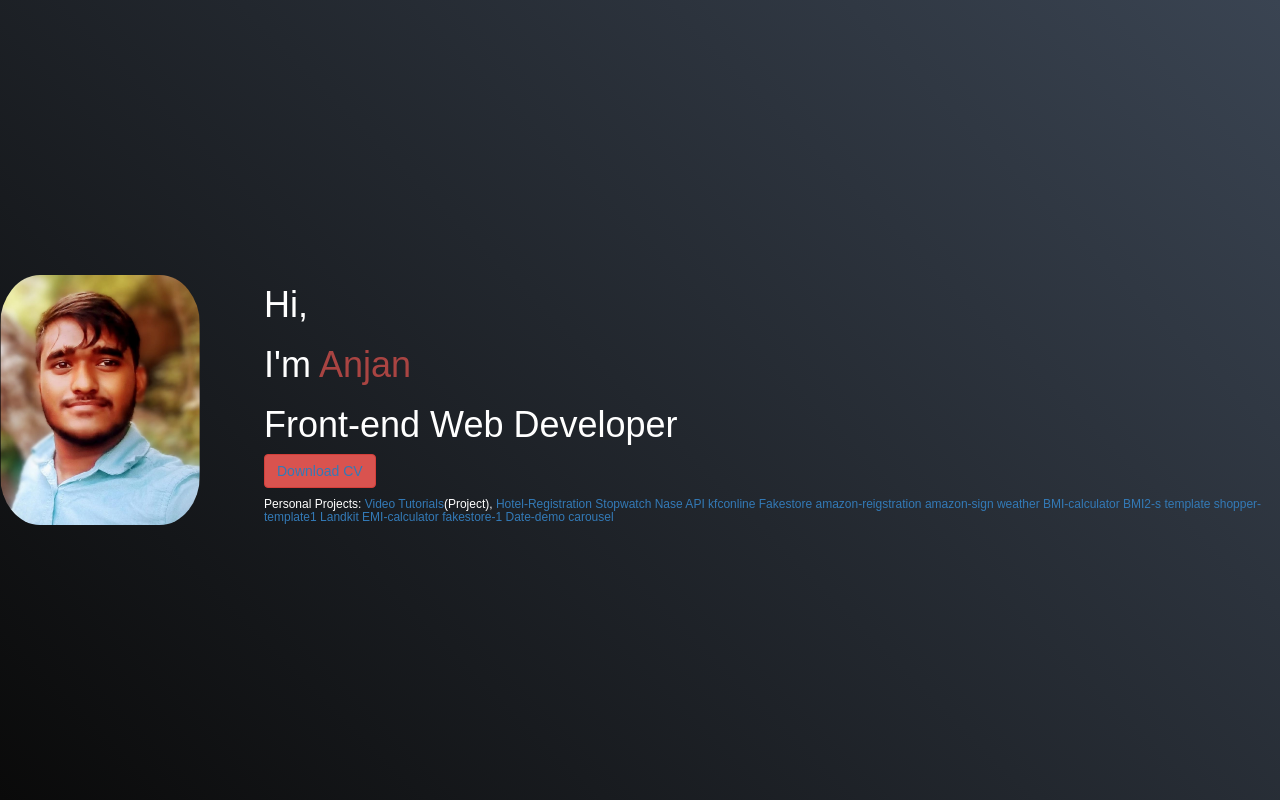
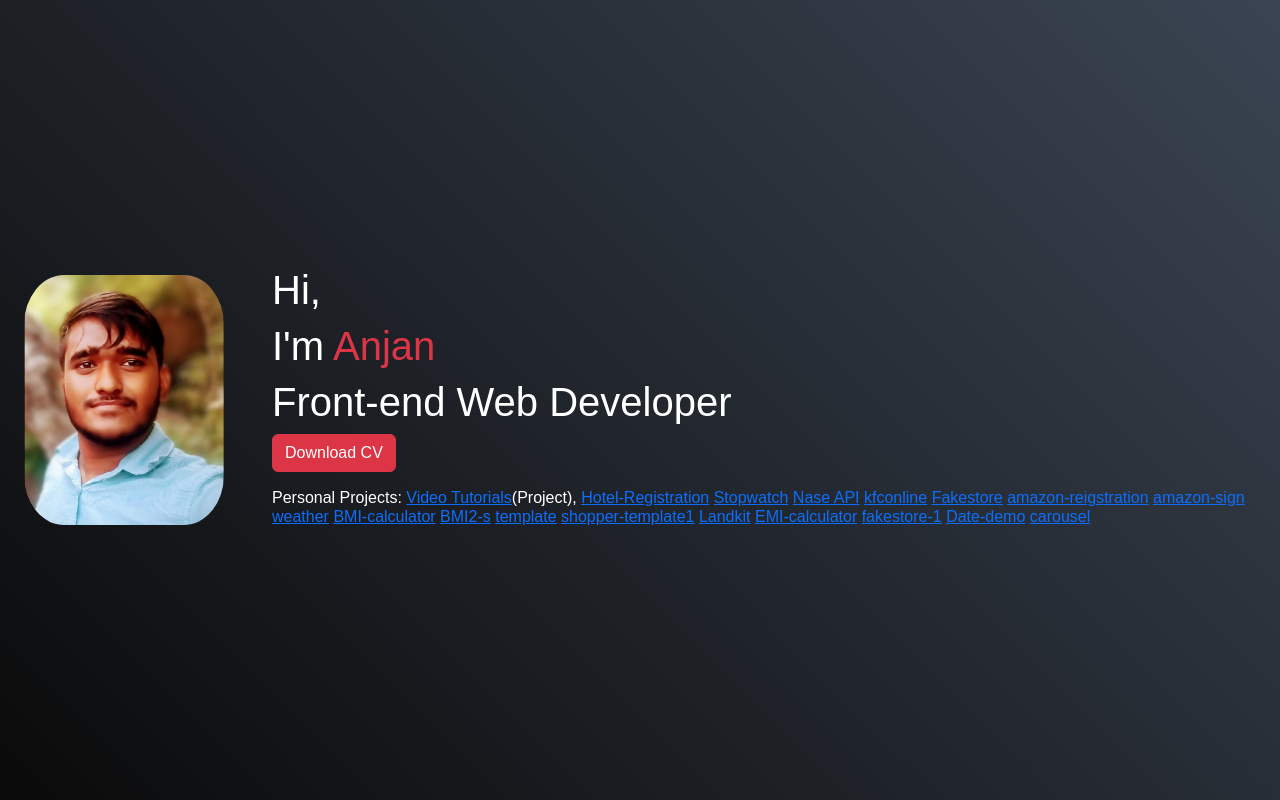
Before and after one commit to aksahoo0666/Portfolio, a website: page index.html in a window 1280 px wide. Drawn offline with nearby package versions, Linux system fonts and the light colour scheme.

Commit message:
Update index.html

```diff
--- a/index.html
+++ b/index.html
@@ -5,9 +5,7 @@
     <meta charset="UTF-8">
     <meta name="viewport" content="width=device-width, initial-scale=1.0">
     <title>Anjan_portfolio</title>
-    <link rel="stylesheet" href="https://cdn.jsdelivr.net/npm/bootstrap@3.3.7/dist/css/bootstrap.min.css"
-        integrity="sha384-BVYiiSIFeK1dGmJRAkycuHAHRg32OmUcww7on3RYdg4Va+PmSTsz/K68vbdEjh4u" crossorigin="anonymous">
-
+    <link href="https://cdn.jsdelivr.net/npm/bootstrap@5.3.2/dist/css/bootstrap.min.css" rel="stylesheet" integrity="sha384-T3c6CoIi6uLrA9TneNEoa7RxnatzjcDSCmG1MXxSR1GAsXEV/Dwwykc2MPK8M2HN" crossorigin="anonymous">
     <link rel="stylesheet" href="https://cdn.jsdelivr.net/npm/bootstrap-icons@1.3.0/font/bootstrap-icons.css">
     <style>
         body {
```
